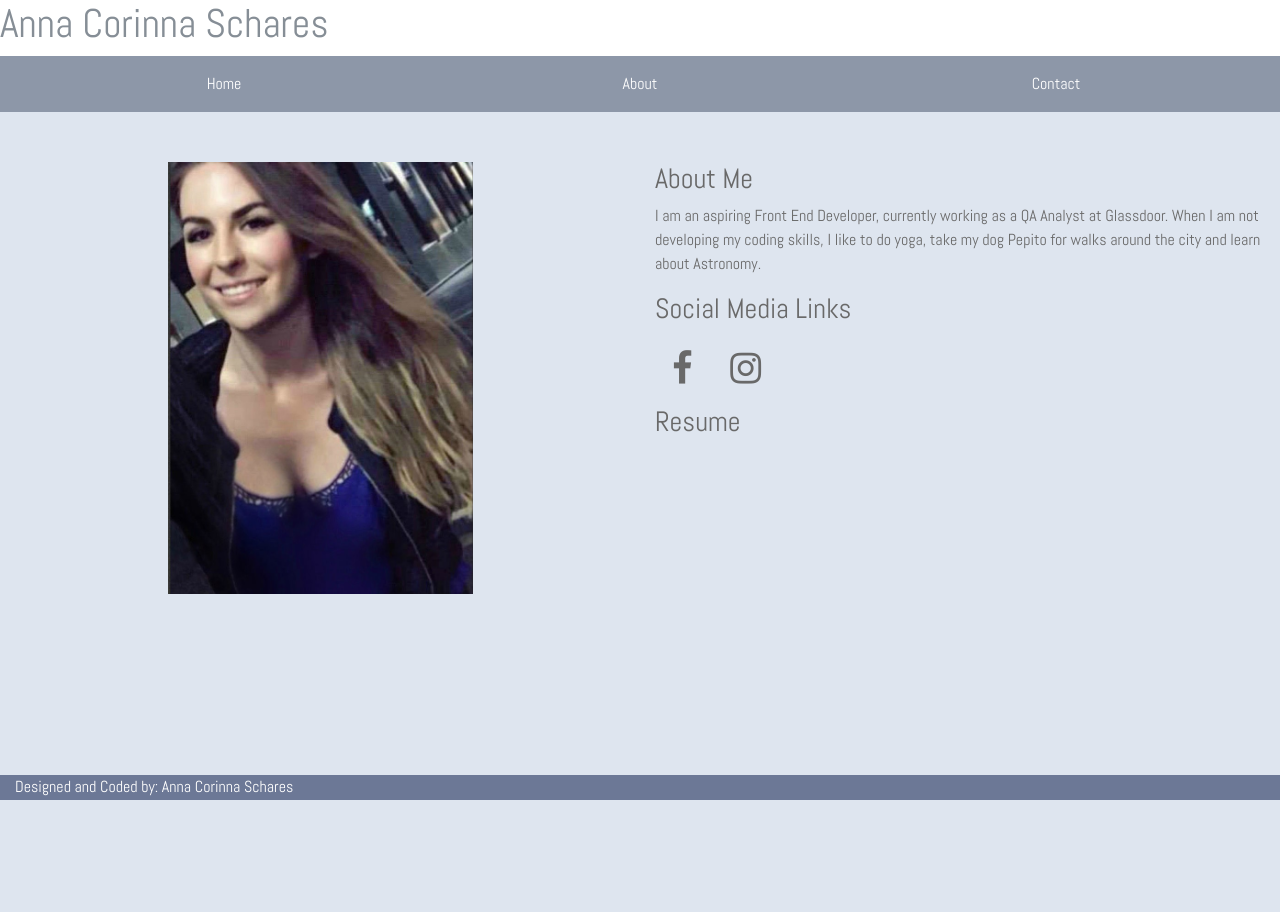
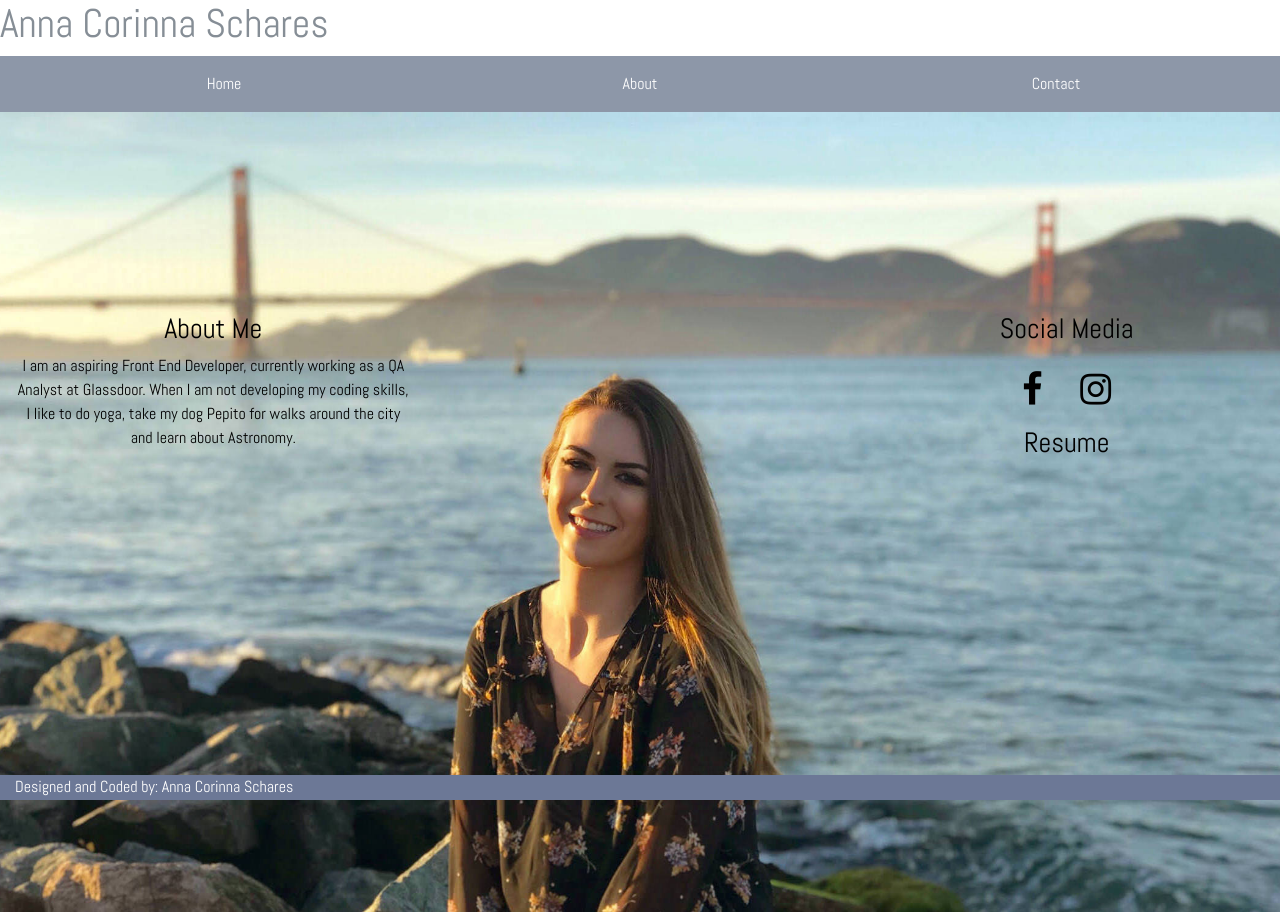
Before and after one commit to acschares/-acschares.github.io, a plain HTML site: page about.html in a window 1280 px wide. Drawn offline with nearby package versions, Linux system fonts and the light colour scheme.

Commit message:
Updated about me page

```diff
--- a/about.html
+++ b/about.html
@@ -28,14 +28,13 @@
 			</div>
 
 			<div class="row about-main">
-				<div class="col-lg-6 prof-photo">
-					<img src="img/portfoliopic.jpg" alt="portfolio-picture" width="50%">
-				</div>
-				<div class="col-lg-6 about-me">
+				<div class="col-lg-4 about-text">
 					<h3>About Me</h3>
 					<p>I am an aspiring Front End Developer, currently working as a QA Analyst at Glassdoor.
 					When I am not developing my coding skills, I like to do yoga, take my dog Pepito for walks around the city and learn about Astronomy.</p>
-					<h3>Social Media Links</h3>
+				</div>
+				<div class="col-lg-4 offset-lg-4 about-links">
+					<h3>Social Media</h3>
 					<a href="https://www.facebook.com/AnnaCorina.AnnaCorina" class="btn btn-social-icon btn-lg btn-facebook fb-gram-button"><span class="fa fa-facebook"></span></a>
 					<a href="https://www.instagram.com/annacorinnaschares/" class="btn btn-social-icon btn-lg btn-instagram fb-gram-button"><span class="fa fa-instagram"></span></a>
 					<a href="resources/Schares_Resume.pdf" class="resume-link"><h3>Resume</h3></a>
--- a/css/final.css
+++ b/css/final.css
@@ -46,12 +46,12 @@ a.nav-link {
 }
 
 .fb-gram-button {
-	color: dimgray;
+	color: black;
 	font-size: 2.25rem;
 }
 
 .resume-link {
-	color: dimgray;
+	color: black;
 }
 
 .portfolio-title {
@@ -78,20 +78,24 @@ a.nav-link {
 	opacity: 0.5;
 }
 
-.prof-photo {
-	text-align: center;
+.about-main {
+	height: 100vh;
+	background-image: url("../img/profilepicture.jpg");
+	background-repeat: no-repeat;
+	background-position: center;
+	background-size: cover;
 }
 
-.about-main {
-	padding-top: 50px;
-	height: 100vh;
-	color: dimgray;
-	background-color: #dee5ef;
-}
+.about-text {
+	padding-top: 25vh;
+	text-align: center;
+	color: black;
 }
 
-.about-me {
+.about-links {
+	padding-top: 25vh;
 	text-align: center;
+	color: black;
 }
 
 ul {
```
Also changed, not shown: img/portfoliopic.jpg (deleted), 1 other file.
